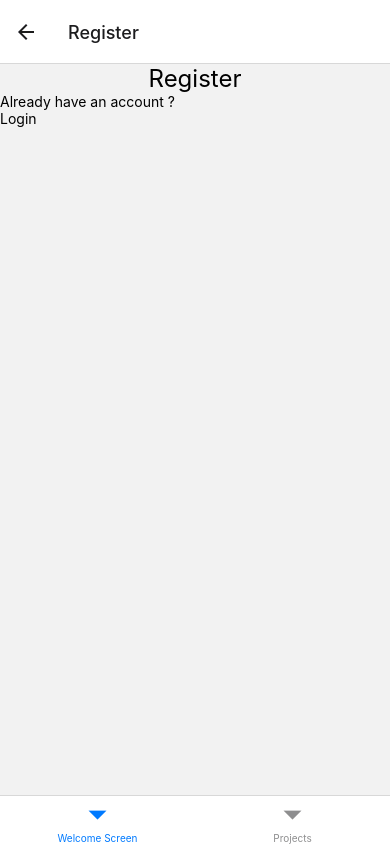
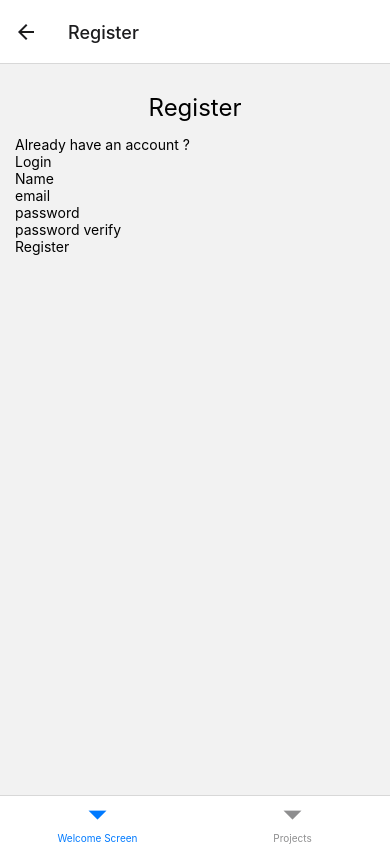
Before and after one commit to adrianhansa/project-management-rn, a React Native app: screen /Register in a window 390 px wide. Built offline with nearby package versions, Linux system fonts and the light colour scheme.

Commit message:
Created formik form and validation using yup in Register file

```diff
--- a/screens/users/Register.js
+++ b/screens/users/Register.js
@@ -1,7 +1,21 @@
 import React from "react";
-import { View, Text, StyleSheet, TouchableOpacity } from "react-native";
+import {
+  View,
+  Text,
+  StyleSheet,
+  TouchableOpacity,
+  TextInput,
+} from "react-native";
+import { Formik } from "formik";
+import * as yup from "yup";
 
 const Register = ({ navigation }) => {
+  const validationSchema = yup.object({
+    email: yup.string().required().email(),
+    name: yup.string().required().min(2).max(55),
+    password: yup.string().required().min(6),
+    passwordVerify: yup.string().required().min(6),
+  });
   return (
     <View style={styles.container}>
       <Text style={styles.title}>Register</Text>
@@ -13,13 +27,89 @@ const Register = ({ navigation }) => {
           </View>
         </TouchableOpacity>
       </View>
+      <Formik
+        initialValues={{
+          email: "",
+          password: "",
+          passwordVerify: "",
+          name: "",
+        }}
+        validationSchema={validationSchema}
+        onSubmit={(values) => console.log("Registered", values)}
+      >
+        {(props) => (
+          <View style={styles.formWrapper}>
+            <View style={styles.inputTextWrapper}>
+              <TextInput
+                style={styles.inputText}
+                placeholder="Name"
+                value={props.values.name}
+                onChangeText={props.handleChange("name")}
+                onBlur={props.handleBlur("name")}
+              />
+              <Text style={styles.error}>
+                {props.touched.name && props.errors.name}
+              </Text>
+            </View>
+            <View style={styles.inputTextWrapper}>
+              <TextInput
+                style={styles.inputText}
+                placeholder="email"
+                value={props.values.email}
+                onChangeText={props.handleChange("email")}
+                onBlur={props.handleBlur("email")}
+              />
+              <Text style={styles.error}>
+                {props.touched.email && props.errors.email}
+              </Text>
+            </View>
+            <View style={styles.inputTextWrapper}>
+              <TextInput
+                style={styles.inputText}
+                placeholder="password"
+                value={props.values.password}
+                secureTextEntry={true}
+                onChangeText={props.handleChange("password")}
+                onBlur={props.handleBlur("password")}
+              />
+              <Text style={styles.error}>
+                {props.touched.password && props.errors.password}
+              </Text>
+            </View>
+            <View style={styles.inputTextWrapper}>
+              <TextInput
+                style={styles.inputText}
+                placeholder="password verify"
+                value={props.values.passwordVerify}
+                onChangeText={props.handleChange("passwordVerify")}
+                secureTextEntry={true}
+                onBlur={props.handleBlur("passwordVerify")}
+              />
+              <Text style={styles.error}>
+                {props.touched.passwordVerify && props.errors.passwordVerify}
+              </Text>
+            </View>
+            <TouchableOpacity onPress={props.handleSubmit}>
+              <View style={styles.buttonWrapper}>
+                <Text style={styles.button}>Register</Text>
+              </View>
+            </TouchableOpacity>
+          </View>
+        )}
+      </Formik>
     </View>
   );
 };
 
 const styles = StyleSheet.create({
-  container: {},
-  title: { textAlign: "center", fontSize: 24 },
+  container: { flex: 1, padding: 15 },
+  title: { textAlign: "center", fontSize: 24, marginVertical: 14 },
+  inputTextWrapper: {},
+  inputText: {},
+  error: {},
+  formWrapper: {},
+  buttonWrapper: {},
+  button: {},
 });
 
 export default Register;
```
